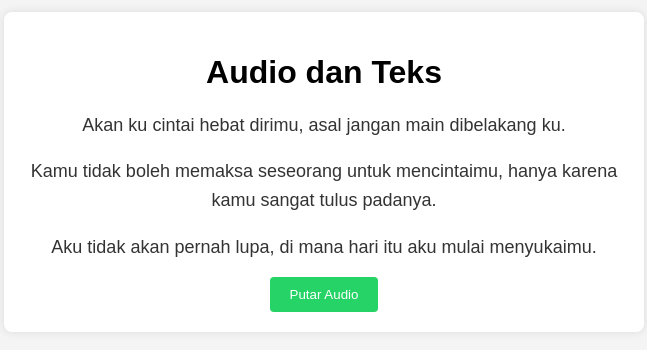
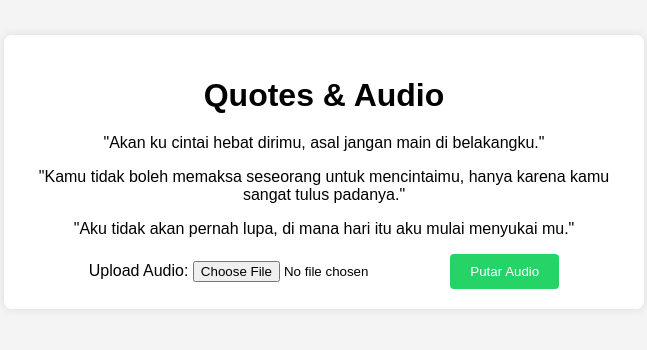
Before and after one commit to Obam-dev/Webb, a plain HTML site: page index.html in a window 1280 px wide. Shown: the part 228-578 px from the top of the page, without its empty margins (316-963 px from the left). Drawn offline with Linux system fonts and the light colour scheme.

Commit message:
Update index.html

```diff
--- a/index.html
+++ b/index.html
@@ -3,24 +3,32 @@
 <head>
     <meta charset="UTF-8">
     <meta name="viewport" content="width=device-width, initial-scale=1.0">
-    <title>Audio dan Teks</title>
+    <title>Kata-Kata & Audio</title>
     <link rel="stylesheet" href="style.css">
 </head>
 <body>
     <div class="container">
-        <h1>Audio dan Teks</h1>
+        <h1>Quotes & Audio</h1>
 
-        <div class="text-section">
-            <p id="text1">Akan ku cintai hebat dirimu, asal jangan main dibelakang ku.</p>
-            <p id="text2">Kamu tidak boleh memaksa seseorang untuk mencintaimu, hanya karena kamu sangat tulus padanya.</p>
-            <p id="text3">Aku tidak akan pernah lupa, di mana hari itu aku mulai menyukaimu.</p>
+        <div class="quote">
+            <p>"Akan ku cintai hebat dirimu, asal jangan main di belakangku."</p>
         </div>
 
-        <button id="playAudio">Putar Audio</button>
-        <audio id="audioPlayer" controls style="display: none;">
-            <source src="audio/n.mp3" type="audio/mp3">
-            Your browser does not support the audio element.
-        </audio>
+        <div class="quote">
+            <p>"Kamu tidak boleh memaksa seseorang untuk mencintaimu, hanya karena kamu sangat tulus padanya."</p>
+        </div>
+
+        <div class="quote">
+            <p>"Aku tidak akan pernah lupa, di mana hari itu aku mulai menyukai mu."</p>
+        </div>
+
+        <div class="audio-control">
+            <label for="audioFile">Upload Audio:</label>
+            <input type="file" id="audioFile" accept="audio/*">
+            <button id="playAudio" disabled>Putar Audio</button>
+        </div>
+
+        <audio id="n" controls style="display: none;"></audio>
     </div>
 
     <script src="script.js"></script>
```
